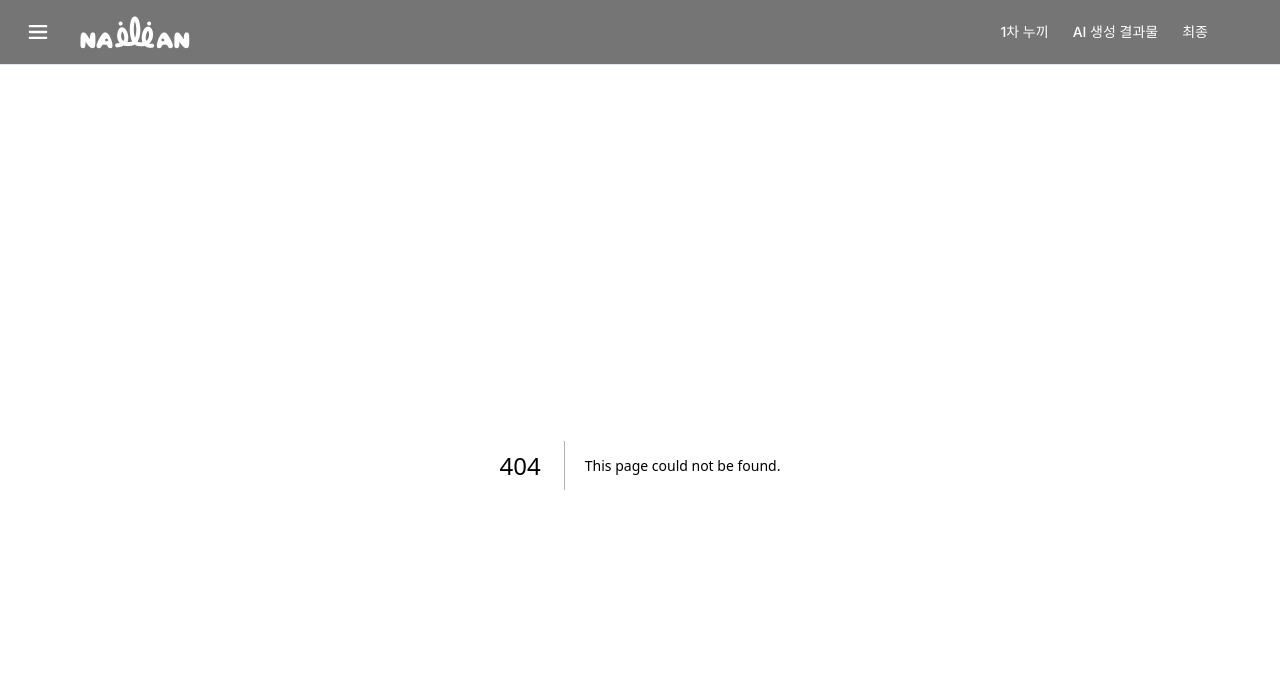
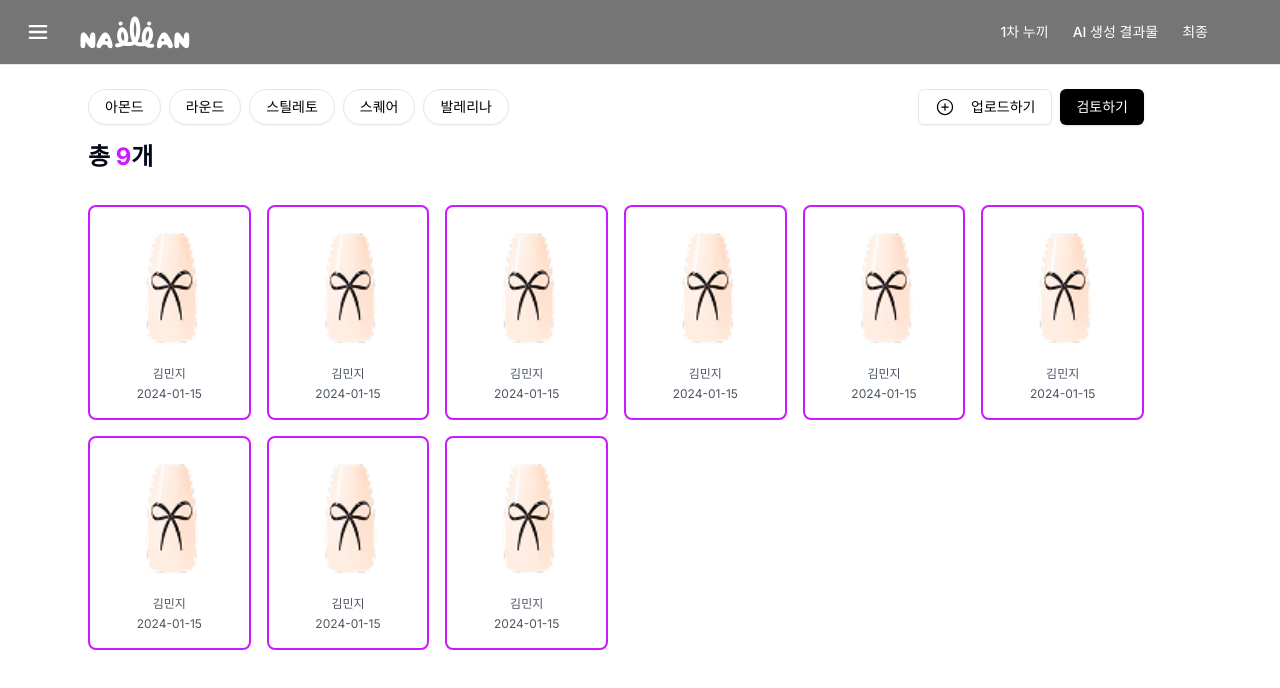
Before and after one commit to Snail-official/Nailian-Admin, a Next.js app: page /ai-result in a window 1280 px wide. Before the commit this address had no page. Shown: the top 688 px of the page. Built offline with nearby package versions, Linux system fonts and the light colour scheme.

Commit message:
feat: Ai 생성 결과물 페이지 추가

```diff
--- /dev/null
+++ b/src/app/ai-result/page.tsx
@@ -0,0 +1,145 @@
+"use client"
+
+import { Button } from "@/components/ui/button"
+import CirclePlusIcon from "@/assets/icons/CirclePlusIcon.svg"
+import { useState } from "react"
+import { NailTipGrid } from "@/components/nail/NailTipGrid"
+import { UploadModal } from "@/components/upload/UploadModal"
+import { DeleteDialog } from "@/components/delete/DeleteDialog"
+import { NailShapeChips } from "@/components/filters/NailShapeChips"
+import { ReviewModal } from "@/components/review/ReviewModal"
+
+interface MockImage {
+  id: number
+  src: string
+  alt: string
+  uploadedBy: string
+  date: string
+  shape?: string
+}
+
+export default function AiResultPage() {
+  const [mockImages, setMockImages] = useState<MockImage[]>(
+    Array.from({ length: 9 }, (_, i) => ({
+      id: i + 1,
+      src: "/mocks/tip.png",
+      alt: `네일 이미지 ${i + 1}`,
+      uploadedBy: "김민지",
+      date: "2024-01-15",
+    }))
+  )
+  const [selectedShape, setSelectedShape] = useState<string | null>(null)
+  const [selectedImages, setSelectedImages] = useState<number[]>([])
+  const [isUploadOpen, setIsUploadOpen] = useState(false)
+  const [isDeleteDialogOpen, setIsDeleteDialogOpen] = useState(false)
+  const [isReviewOpen, setIsReviewOpen] = useState(false)
+
+  const filteredImages = selectedShape
+    ? mockImages.filter(image => image.shape === selectedShape)
+    : mockImages
+
+  const toggleImageSelection = (id: number) => {
+    setSelectedImages(prev =>
+      prev.includes(id)
+        ? prev.filter(imageId => imageId !== id)
+        : [...prev, id]
+    )
+  }
+
+  const handleUploadComplete = (files: File[], shape: string | null) => {
+    const newImages: MockImage[] = files.map((file, index) => ({
+      id: mockImages.length + index + 1,
+      src: URL.createObjectURL(file),
+      alt: file.name,
+      uploadedBy: "김민지",
+      date: new Date().toISOString().split('T')[0],
+      shape: shape || undefined
+    }))
+
+    setMockImages(prev => [...prev, ...newImages])
+  }
+
+  const handleDelete = () => {
+    setMockImages(prev => prev.filter(image => !selectedImages.includes(image.id)))
+    setSelectedImages([])
+    setIsDeleteDialogOpen(false)
+  }
+
+  // 선택된 이미지들만 필터링
+  const selectedImageData = mockImages
+    .filter(img => selectedImages.includes(img.id))
+    .map(img => ({
+      id: img.id,
+      src: img.src
+    }))
+
+  const handleReviewComplete = (reviewedData: { id: number; color: string | null; pattern: string | null; isDeleted: boolean }[]) => {
+    // 삭제할 이미지 ID들 수집
+    const deleteIds = reviewedData.filter(data => data.isDeleted).map(data => data.id)
+
+    // 이미지 삭제 처리
+    setMockImages(prev => prev.filter(img => !deleteIds.includes(img.id)))
+    setSelectedImages([])
+  }
+
+  return (
+    <div className="py-6 max-w-6xl mx-auto">
+      {/* 필터 및 버튼 행 */}
+      <div className="flex items-center justify-between mb-4 pl-6 pr-[72px]">
+        <NailShapeChips
+          selectedShape={selectedShape}
+          onShapeSelect={setSelectedShape}
+        />
+        <div className="flex gap-2">
+          <Button
+            variant="outline"
+            className="bg-white text-black hover:bg-gray-100"
+            onClick={() => setIsUploadOpen(true)}
+          >
+            <CirclePlusIcon className="w-5 h-5 mr-2" />
+            업로드하기
+          </Button>
+          <Button
+            className="bg-black text-white hover:bg-gray-900"
+            onClick={() => setIsReviewOpen(true)}
+          >
+            검토하기
+          </Button>
+        </div>
+      </div>
+
+      {/* 제목 및 삭제 행 */}
+      <div className="flex items-center justify-between mb-8 pl-6 pr-[72px]">
+        <h1 className="text-2xl font-bold">
+          총 <span className="text-[#CD19FF]">{filteredImages.length}</span>개
+        </h1>
+      </div>
+
+      <NailTipGrid
+        images={filteredImages}
+        selectedImages={selectedImages}
+        onImageSelect={toggleImageSelection}
+      />
+
+      <UploadModal
+        isOpen={isUploadOpen}
+        onOpenChange={setIsUploadOpen}
+        onUploadComplete={handleUploadComplete}
+      />
+
+      <DeleteDialog
+        isOpen={isDeleteDialogOpen}
+        onOpenChange={setIsDeleteDialogOpen}
+        selectedCount={selectedImages.length}
+        onDelete={handleDelete}
+      />
+
+      <ReviewModal
+        isOpen={isReviewOpen}
+        onOpenChange={setIsReviewOpen}
+        images={selectedImageData}
+        onComplete={handleReviewComplete}
+      />
+    </div>
+  )
+}
```
